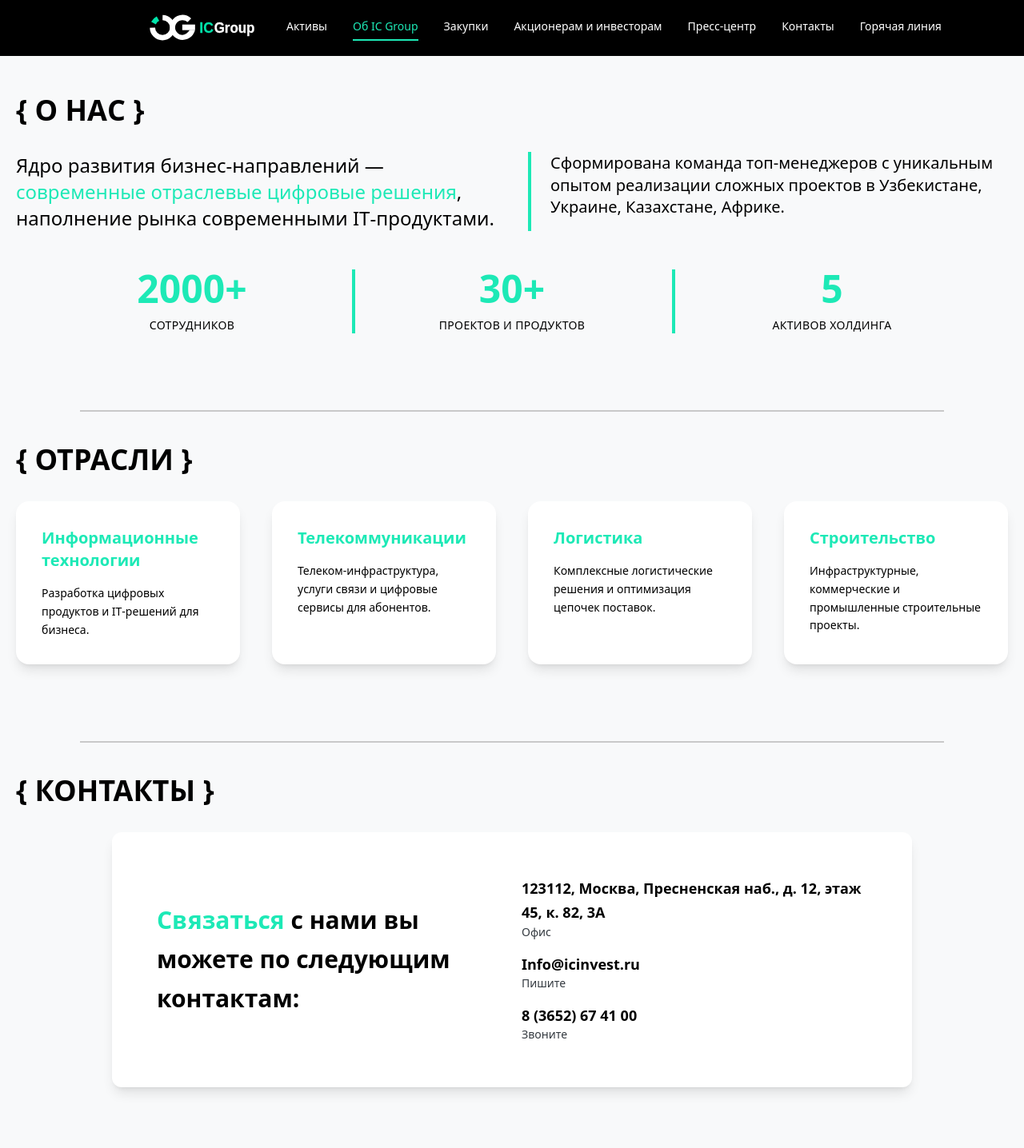
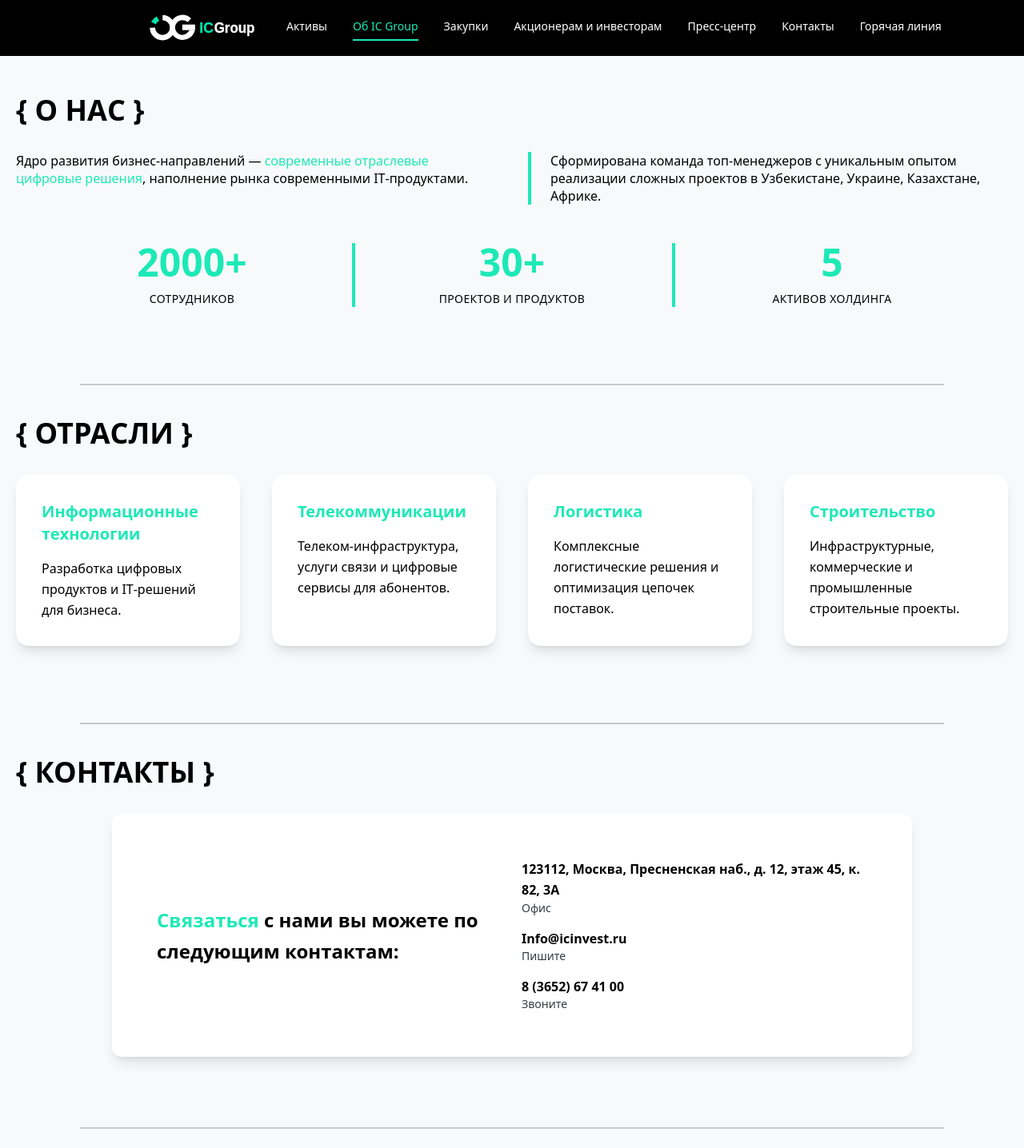
Before and after one commit to KiraProsto/ICGroup-frontend, a Next.js app: page / in a window 1280 px wide. Shown: the top 1436 px of the page at 80% size. Built offline with nearby package versions, Linux system fonts and the light colour scheme.

Commit message:
fix: unify typography and text sizes

```diff
--- a/src/components/home/About.tsx
+++ b/src/components/home/About.tsx
@@ -5,7 +5,7 @@
         <h2 className="text-4xl font-semibold mb-8">{`{ О НАС }`}</h2>
 
         <div className=" grid md:grid-cols-2 gap-10">
-          <div className="text-2xl font-normal leading-snug">
+          <div className="text-base font-normal leading-snug">
             Ядро развития бизнес‑направлений —
             <span className="text-main-3">
               {' '}
@@ -15,7 +15,7 @@
           </div>
 
           <div className="border-l-4 border-main-3 pl-6">
-            <p className="text-xl font-normal leading-snug">
+            <p className="text-base font-normal leading-snug">
               Сформирована команда топ‑менеджеров с уникальным опытом реализации
               сложных проектов в Узбекистане, Украине, Казахстане, Африке.
             </p>
--- a/src/components/home/Contacts.tsx
+++ b/src/components/home/Contacts.tsx
@@ -7,24 +7,24 @@
 
         <div className="mx-auto shadow-lg bg-white p-14 max-w-[1000px] rounded-xl flex flex-col items-center justify-center md:flex-row gap-6">
           <div className="md:w-1/2 w-full">
-            <h1 className="flex-1 text-3xl font-bold leading-relaxed">
+            <h1 className="flex-1 text-2xl font-bold leading-relaxed">
               <span className="text-main-3">Связаться</span> с нами вы можете по
               следующим контактам:
             </h1>
           </div>
           <div className="md:w-1/2 w-full flex flex-col gap-4">
             <div>
-              <h2 className="text-lg font-semibold leading-relaxed">
+              <h2 className="text-base font-semibold leading-relaxed">
                 123112, Москва, Пресненская наб., д. 12, этаж 45, к. 82, 3А
               </h2>
               <p className="text-sm text-gray-9">Офис</p>
             </div>
             <div>
-              <h2 className="text-lg font-semibold">Info@icinvest.ru</h2>
+              <h2 className="text-base font-semibold">Info@icinvest.ru</h2>
               <p className="text-sm text-gray-9">Пишите</p>
             </div>
             <div>
-              <h2 className="text-lg font-semibold">8 (3652) 67 41 00</h2>
+              <h2 className="text-base font-semibold">8 (3652) 67 41 00</h2>
               <p className="text-sm text-gray-9">Звоните</p>
             </div>
           </div>
--- a/src/components/home/Industry.tsx
+++ b/src/components/home/Industry.tsx
@@ -10,7 +10,7 @@
             <h3 className="text-xl font-semibold text-main-3">
               Информационные технологии
             </h3>
-            <p className="text-sm leading-relaxed">
+            <p className="text-base leading-relaxed">
               Разработка цифровых продуктов и IT‑решений для бизнеса.
             </p>
           </div>
@@ -19,7 +19,7 @@
             <h3 className="text-xl font-semibold text-main-3">
               Телекоммуникации
             </h3>
-            <p className="text-sm leading-relaxed">
+            <p className="text-base leading-relaxed">
               Телеком‑инфраструктура, услуги связи и цифровые сервисы для
               абонентов.
             </p>
@@ -27,14 +27,14 @@
 
           <div className="bg-white rounded-2xl p-8 flex flex-col gap-4 shadow-lg">
             <h3 className="text-xl font-semibold text-main-3">Логистика</h3>
-            <p className="text-sm leading-relaxed">
+            <p className="text-base leading-relaxed">
               Комплексные логистические решения и оптимизация цепочек поставок.
             </p>
           </div>
 
           <div className="bg-white rounded-2xl p-8 flex flex-col gap-4 shadow-lg">
             <h3 className="text-xl font-semibold text-main-3">Строительство</h3>
-            <p className="text-sm leading-relaxed">
+            <p className="text-base leading-relaxed">
               Инфраструктурные, коммерческие и промышленные строительные
               проекты.
             </p>
```
